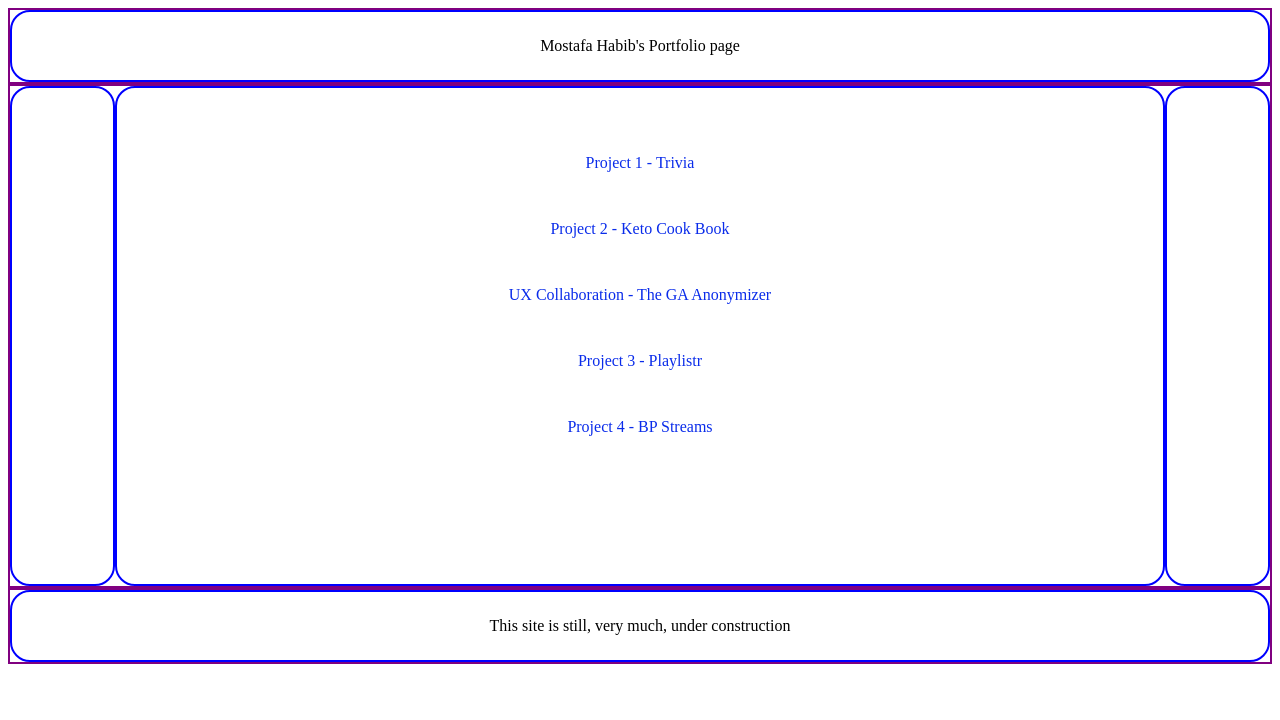
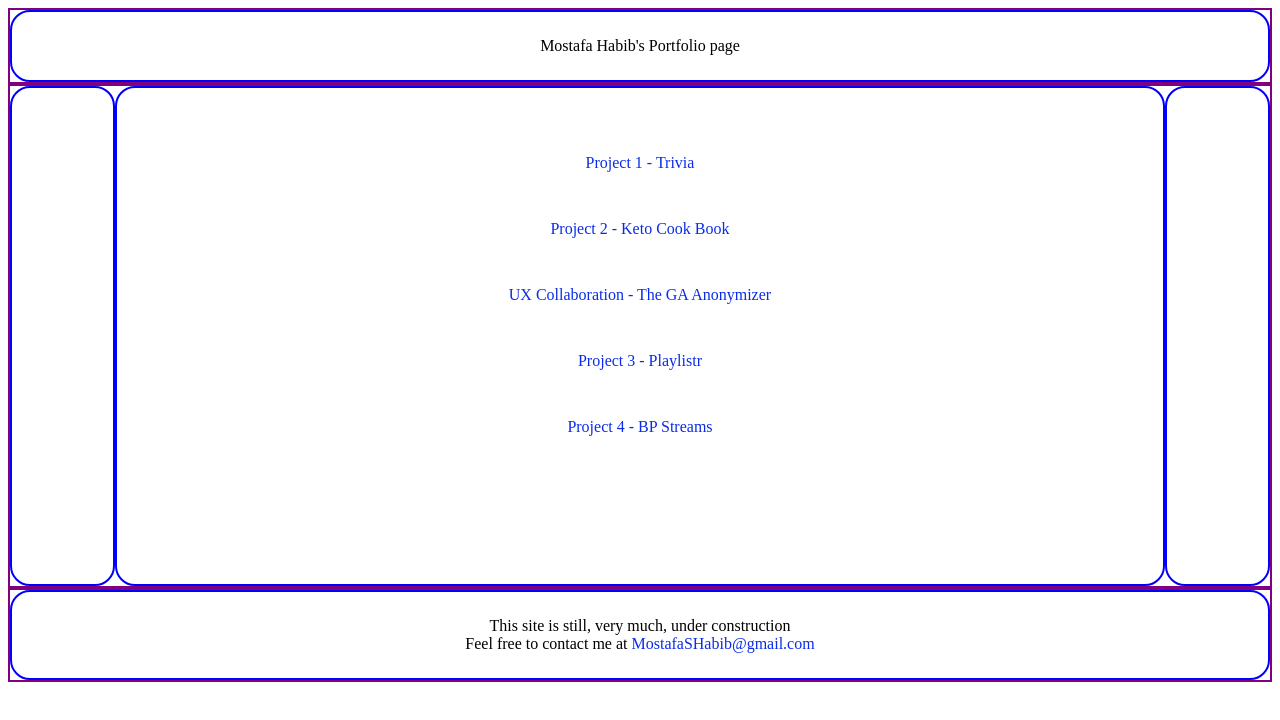
Before and after one commit to M00staff/M00staff.github.io, a plain HTML site: page index.html in a window 1280 px wide. Drawn offline with nearby package versions, Linux system fonts and the light colour scheme.

Commit message:
added email address to bottom

```diff
--- a/index.html
+++ b/index.html
@@ -57,6 +57,9 @@
   <div class="row footer">
     <div class="column column-12">
   This site is still, very much, under construction
+      <div>
+        Feel free to contact me at <a href="mailto:MostafaSHabib@gmail.com">MostafaSHabib@gmail.com</a>
+      </div>
     </div>
 
   </div>
```
